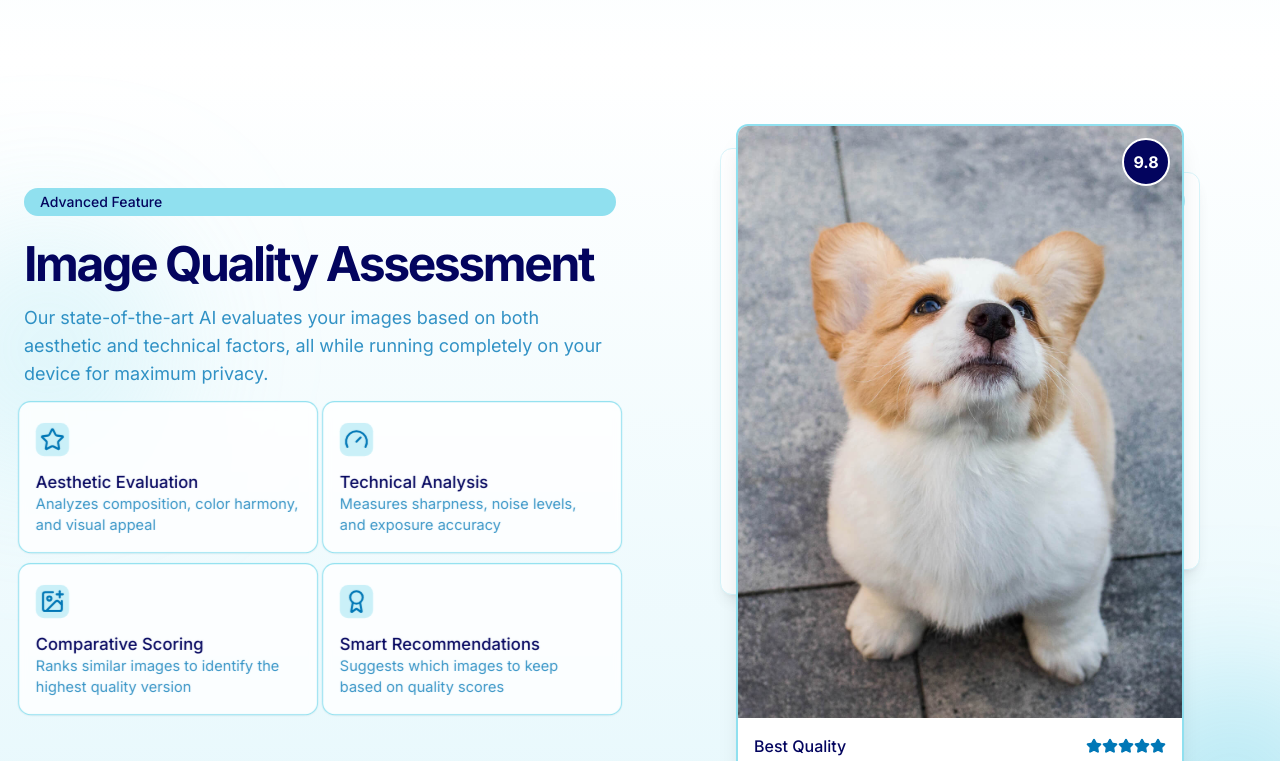
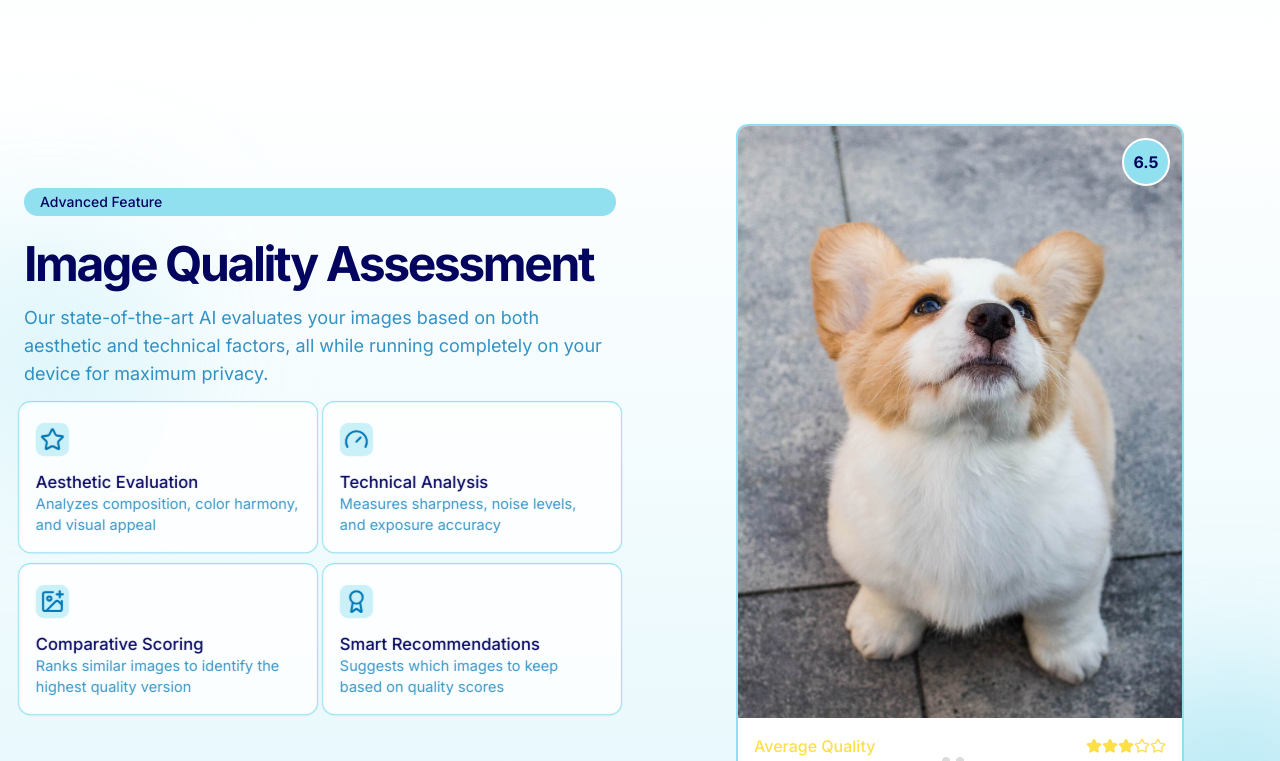
Before and after one commit to thuupx/vortex-ai-page, a Next.js app: page / in a window 1280 px wide. Shown: the part 1800-2561 px from the top of the page. Built offline with nearby package versions, Linux system fonts and the light colour scheme.

Commit message:
feat(quality-assessment): add image slider for quality scores display

```diff
--- a/components/quality-assessment-section.tsx
+++ b/components/quality-assessment-section.tsx
@@ -5,6 +5,9 @@ import Image from "next/image";
 import { Star, ImagePlus, Gauge, Award } from "lucide-react";
 import { Card } from "@/components/ui/card";
 import { TiltCard } from "@/components/tilt-card";
+import { useEffect, useRef } from "react";
+
+import "@splidejs/splide/css";
 
 export function QualityAssessmentSection() {
   const qualityFactors = [
@@ -30,6 +33,35 @@ export function QualityAssessmentSection() {
       description: "Suggests which images to keep based on quality scores",
     },
   ];
+
+  const splideRef = useRef<HTMLDivElement>(null);
+
+  useEffect(() => {
+    const loadSplide = async () => {
+      if (splideRef.current) {
+        const { Splide } = await import("@splidejs/splide");
+
+        const splide = new Splide(splideRef.current, {
+          type: "fade",
+          rewind: true,
+          autoplay: true,
+          interval: 3000,
+          arrows: false,
+          pagination: true,
+          pauseOnHover: false,
+          pauseOnFocus: false,
+        });
+
+        splide.mount();
+
+        return () => {
+          splide.destroy();
+        };
+      }
+    };
+
+    loadSplide();
+  }, []);
 
   return (
     <section className="w-full py-12 md:py-24 lg:py-32 relative overflow-hidden">
@@ -98,14 +130,12 @@ export function QualityAssessmentSection() {
             transition={{ duration: 0.5, delay: 0.2 }}
           >
             <div className="relative w-full max-w-md mx-auto">
-              {/* Main image with quality score */}
-              <motion.div
-                className="relative z-20 bg-white rounded-xl shadow-xl overflow-hidden border-2 border-primary-100"
-                initial={{ scale: 0.9 }}
-                whileInView={{ scale: 1 }}
-                viewport={{ once: true }}
-                transition={{ duration: 0.5, delay: 0.3 }}
-              >
+              {/* Image slider with quality scores */}
+              <div ref={splideRef} className="splide">
+                <div className="splide__track">
+                  <ul className="splide__list">
+                    <li className="splide__slide">
+                      <div className="relative bg-white rounded-xl shadow-xl overflow-hidden border-2 border-primary-100">
                         <div className="relative aspect-[3/4] w-full">
                           <Image
                             src="/best-image.jpeg"
@@ -119,61 +149,95 @@ export function QualityAssessmentSection() {
                         </div>
                         <div className="p-4 bg-white">
                           <div className="flex items-center justify-between">
-                    <span className="font-medium text-primary-400">
+                            <span className="font-medium text-green-600">
                               Best Quality
                             </span>
                             <div className="flex">
                               {[1, 2, 3, 4, 5].map((star) => (
                                 <Star
                                   key={star}
-                          className="h-4 w-4 fill-primary-300 text-primary-300"
+                                  className="h-4 w-4 fill-green-600 text-green-600"
                                 />
                               ))}
                             </div>
                           </div>
                         </div>
-              </motion.div>
+                      </div>
+                    </li>
 
-              {/* Background similar images with lower scores */}
-              <motion.div
-                className="absolute top-6 -left-4 z-10 w-3/4 h-auto bg-white rounded-xl shadow-lg overflow-hidden border border-primary-50 rotate-[-8deg] opacity-70"
-                initial={{ x: -20, opacity: 0 }}
-                whileInView={{ x: 0, opacity: 0.7 }}
-                viewport={{ once: true }}
-                transition={{ duration: 0.5, delay: 0.4 }}
-              >
+                    <li className="splide__slide">
+                      <div className="relative bg-white rounded-xl shadow-xl overflow-hidden border-2 border-primary-200">
                         <div className="relative aspect-[3/4] w-full">
                           <Image
-                    src="/similar-image.png"
-                    alt="Similar image with lower quality"
+                            src="/best-image.jpeg"
+                            alt="Similar image with good quality"
                             fill
-                    className="object-cover w-auto h-auto"
+                            className="object-cover w-auto h-auto opacity-90"
+                            quality={40}
                           />
-                  <div className="absolute top-3 right-3 bg-primary-200 text-primary-400 font-bold rounded-full h-10 w-10 flex items-center justify-center border-2 border-white">
+                          <div className="absolute top-3 right-3 bg-primary-200 text-primary-400 font-bold rounded-full h-12 w-12 flex items-center justify-center border-2 border-white">
                             <span>7.2</span>
                           </div>
                         </div>
-              </motion.div>
+                        <div className="p-4 bg-white">
+                          <div className="flex items-center justify-between">
+                            <span className="font-medium text-green-300">
+                              Good Quality
+                            </span>
+                            <div className="flex">
+                              {[1, 2, 3, 4].map((star) => (
+                                <Star
+                                  key={star}
+                                  className="h-4 w-4 fill-green-300 text-green-300"
+                                />
+                              ))}
+                              <Star className="h-4 w-4 text-green-300" />
+                            </div>
+                          </div>
+                        </div>
+                      </div>
+                    </li>
 
-              <motion.div
-                className="absolute top-12 -right-4 z-10 w-2/3 h-auto bg-white rounded-xl shadow-lg overflow-hidden border border-primary-50 rotate-[5deg] opacity-70"
-                initial={{ x: 20, opacity: 0 }}
-                whileInView={{ x: 0, opacity: 0.7 }}
-                viewport={{ once: true }}
-                transition={{ duration: 0.5, delay: 0.5 }}
-              >
+                    <li className="splide__slide">
+                      <div className="relative bg-white rounded-xl shadow-xl overflow-hidden border-2 border-primary-100">
                         <div className="relative aspect-[3/4] w-full">
                           <Image
-                    src="/similar-image.png"
-                    alt="Similar image with lower quality"
+                            src="/best-image.jpeg"
+                            alt="Similar image with average quality"
                             fill
                             className="object-cover w-auto h-auto"
+                            quality={10}
                           />
-                  <div className="absolute top-3 right-3 bg-primary-100 text-primary-400 font-bold rounded-full h-8 w-8 flex items-center justify-center border-2 border-white">
+                          <div className="absolute top-3 right-3 bg-primary-100 text-primary-400 font-bold rounded-full h-12 w-12 flex items-center justify-center border-2 border-white">
                             <span>6.5</span>
                           </div>
                         </div>
-              </motion.div>
+                        <div className="p-4 bg-white">
+                          <div className="flex items-center justify-between">
+                            <span className="font-medium text-yellow-300">
+                              Average Quality
+                            </span>
+                            <div className="flex">
+                              {[1, 2, 3].map((star) => (
+                                <Star
+                                  key={star}
+                                  className="h-4 w-4 fill-yellow-300 text-yellow-300"
+                                />
+                              ))}
+                              {[1, 2].map((star) => (
+                                <Star
+                                  key={star}
+                                  className="h-4 w-4 text-yellow-300"
+                                />
+                              ))}
+                            </div>
+                          </div>
+                        </div>
+                      </div>
+                    </li>
+                  </ul>
+                </div>
+              </div>
             </div>
           </motion.div>
         </div>
--- a/package.json
+++ b/package.json
@@ -15,6 +15,7 @@
     "@radix-ui/react-avatar": "^1.1.3",
     "@radix-ui/react-dropdown-menu": "^2.1.6",
     "@radix-ui/react-slot": "^1.1.2",
+    "@splidejs/splide": "^4.1.4",
     "class-variance-authority": "^0.7.1",
     "clsx": "^2.1.1",
     "lucide-react": "^0.484.0",
```
Also changed, not shown: 1 other file (tests, documents, lock files or other folders). Lines whose indentation alone changed are shown as unchanged.
